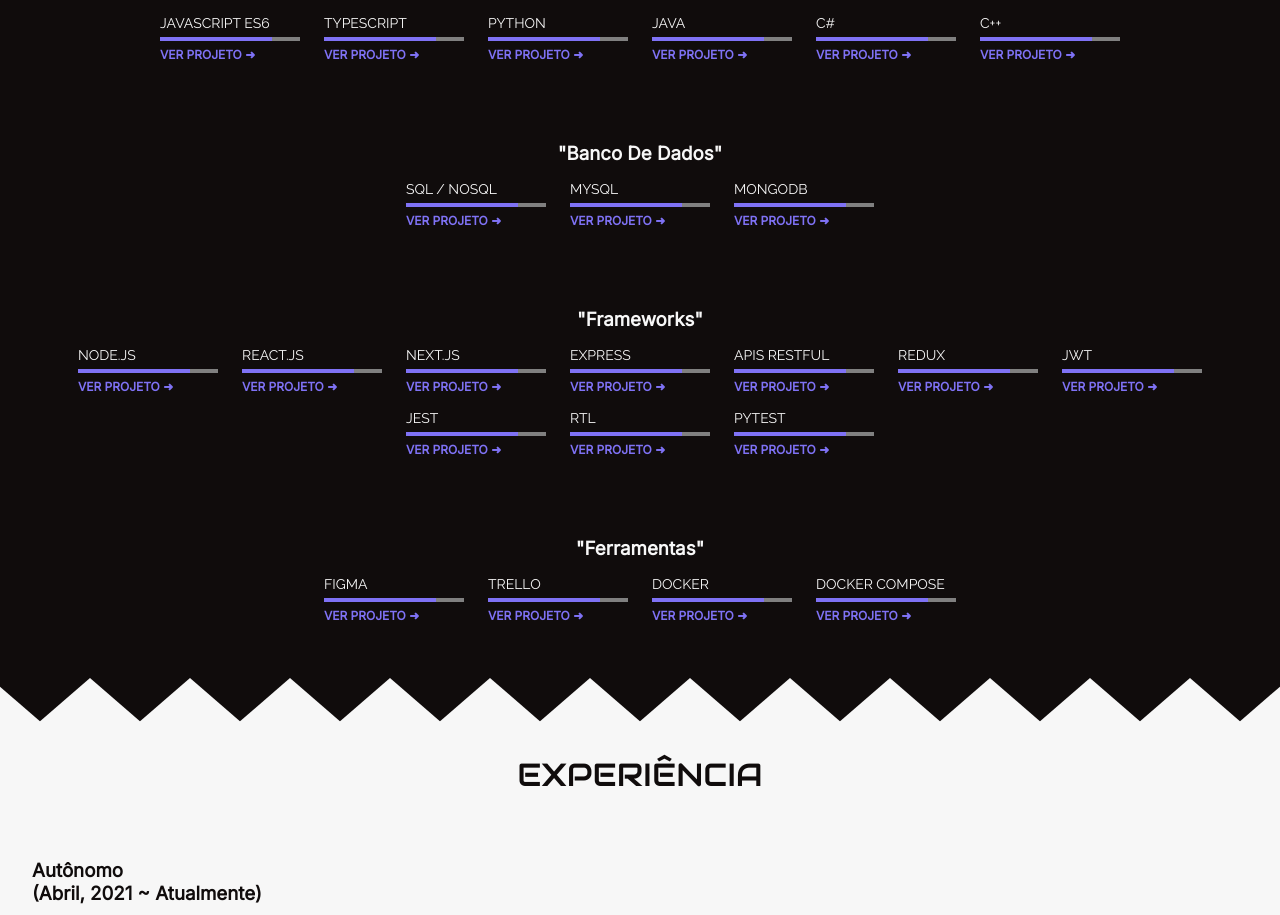
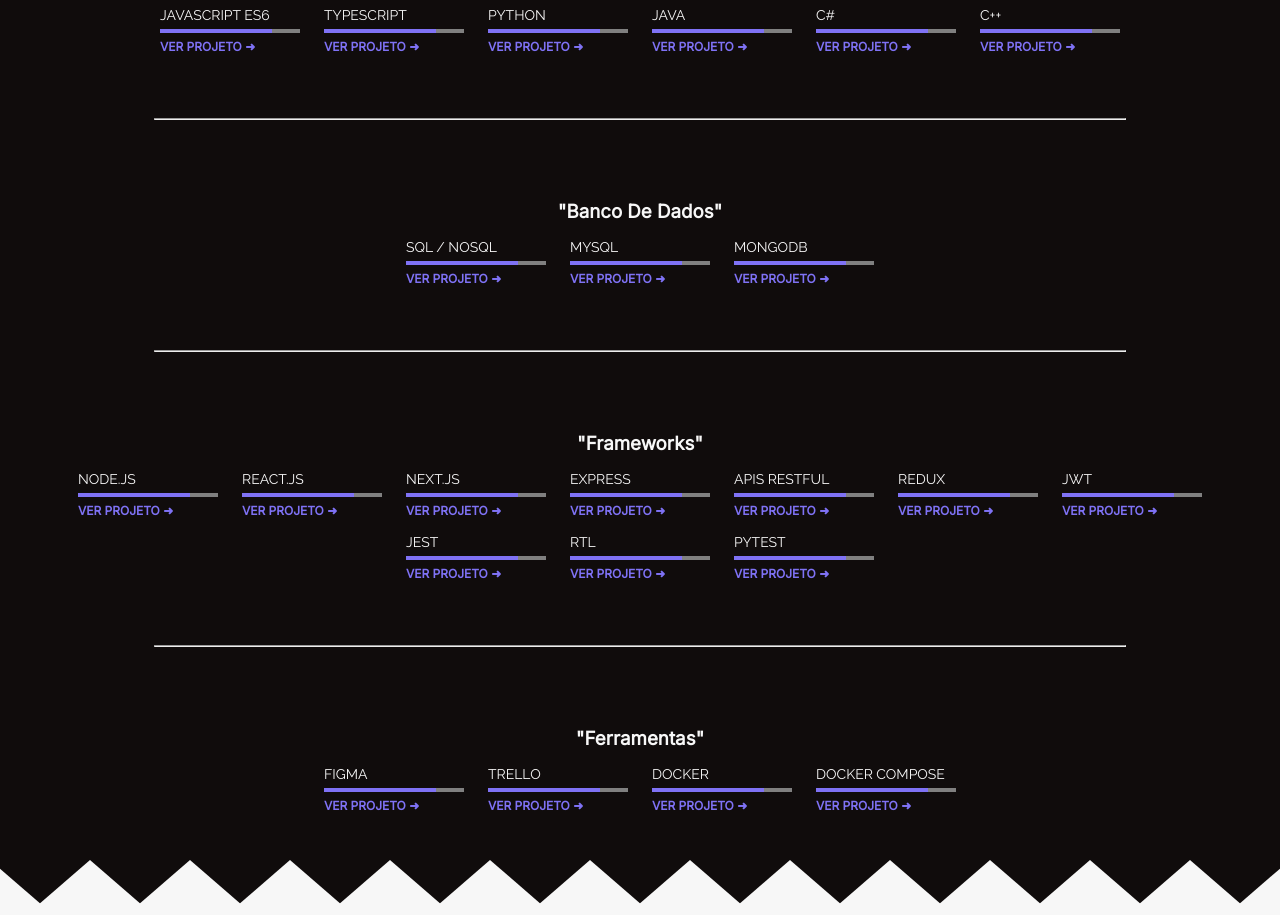
Before and after one commit to steteler/steteler-portfolio, a Next.js app: page / in a window 1280 px wide. Shown: the part 2842-3757 px from the top of the page. Built offline with nearby package versions, Linux system fonts and the light colour scheme.

Commit message:
feat(components/section): adicionado id a todos os componentes e adicionado hr no skill

```diff
--- a/components/Section/Experience.jsx
+++ b/components/Section/Experience.jsx
@@ -5,7 +5,7 @@
 
 export default function Experience() {
   return (
-    <section>
+    <section id="experience">
       <div className={styles['section-default-config']}>
         <div className={styles.experience}>
           <Title text="experiência" />
--- a/components/Section/Footer.jsx
+++ b/components/Section/Footer.jsx
@@ -3,7 +3,7 @@
 
 export default function Footer() {
   return (
-    <section className={styles.footer}>
+    <section className={styles.footer} id="footer">
       <div className={styles['section-default-config']}>
         <p className={styles.footer__text}>
           Feito com muito ☕
--- a/components/Section/Home.jsx
+++ b/components/Section/Home.jsx
@@ -5,7 +5,7 @@
 
 export default function Home() {
   return (
-    <section className={styles.home}>
+    <section className={styles.home} id="home">
       <div className={styles['section-default-config']}>
         <section className={styles.home__info}>
           <div className={styles['home__name-role']}>
--- a/components/Section/Skill.jsx
+++ b/components/Section/Skill.jsx
@@ -39,12 +39,15 @@
     { technology: 'docker compose', link: '#' },
   ];
   return (
-    <section className={styles.skill}>
+    <section className={styles.skill} id="skill">
       <div className={styles['section-default-config']}>
         <Title text="habilidades" />
         <TechnologyContainer technologies={languages} title="linguagens" />
+        <hr style={{ width: '80%' }} />
         <TechnologyContainer technologies={databases} title="banco de dados" />
+        <hr style={{ width: '80%' }} />
         <TechnologyContainer technologies={frameworks} title="frameworks" />
+        <hr style={{ width: '80%' }} />
         <TechnologyContainer technologies={tools} title="ferramentas" />
       </div>
       <Divider />
```
